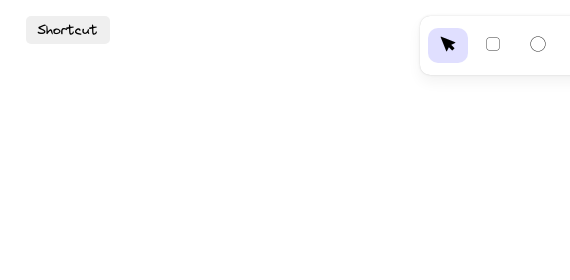
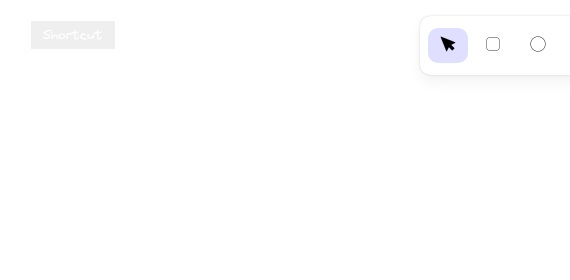
Before and after one commit to boharabirendra/EasyDraw, a website built with Vite: page index.html in a window 1280 px wide. Shown: the top 280 px of the page, 0-570 px from the left. Built offline with nearby package versions, Linux system fonts and the light colour scheme; files whose address does not match are found by name.

Commit message:
fix(AI-2): Change the button style

```diff
--- a/src/assets/Styles/Style.scss
+++ b/src/assets/Styles/Style.scss
@@ -222,10 +222,10 @@ body {
   width: 290px;
   button {
     padding: 0.35rem 0.75rem;
-    border-radius: 5px;
-    border: none;
-    font-family: "Virgil";
-    font-size: 14px;
+background-color: 'red';
+border-radius: 2px;
+border: 5px solid;
+color: white;
     cursor: pointer;
     margin-bottom: 25px;
   }
```
